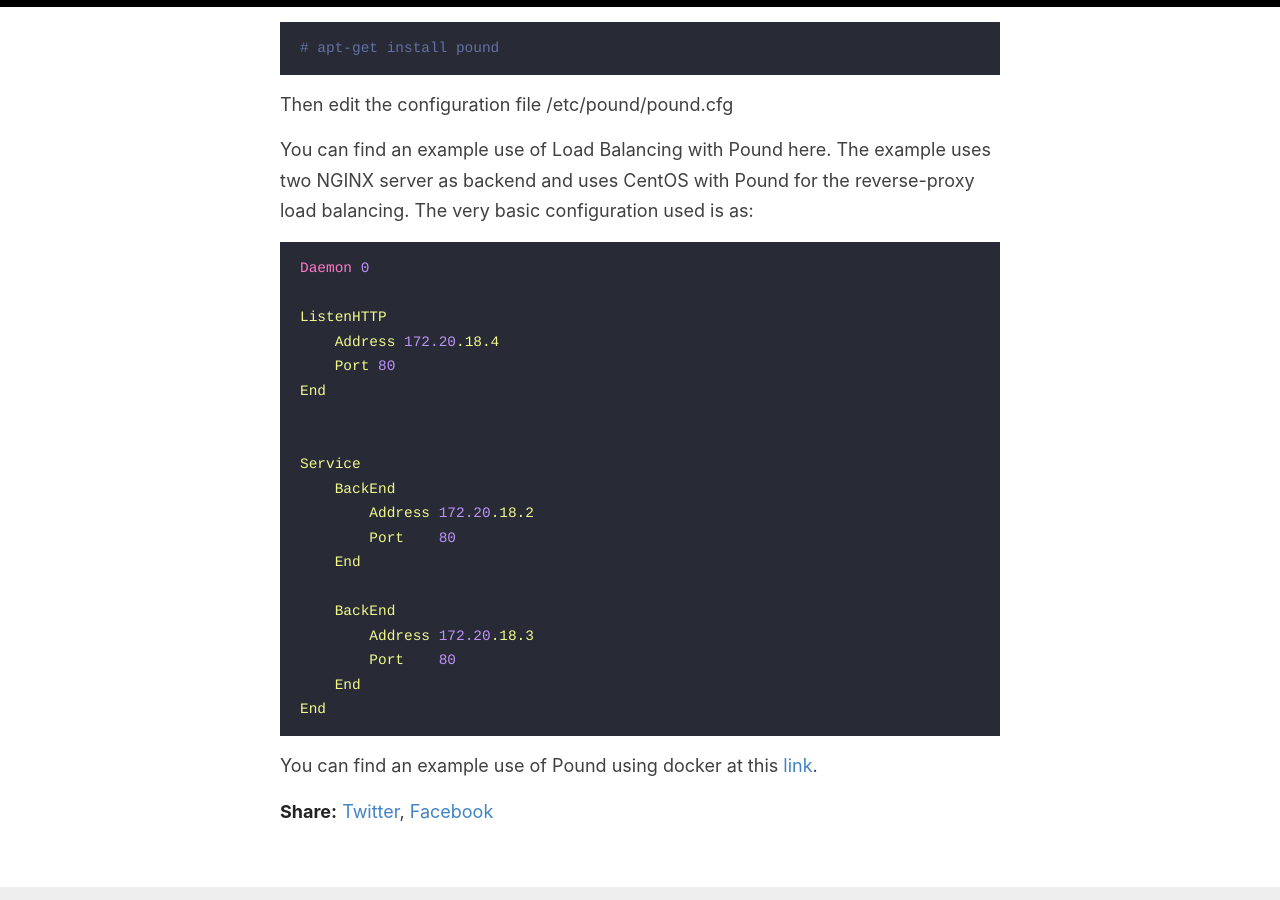
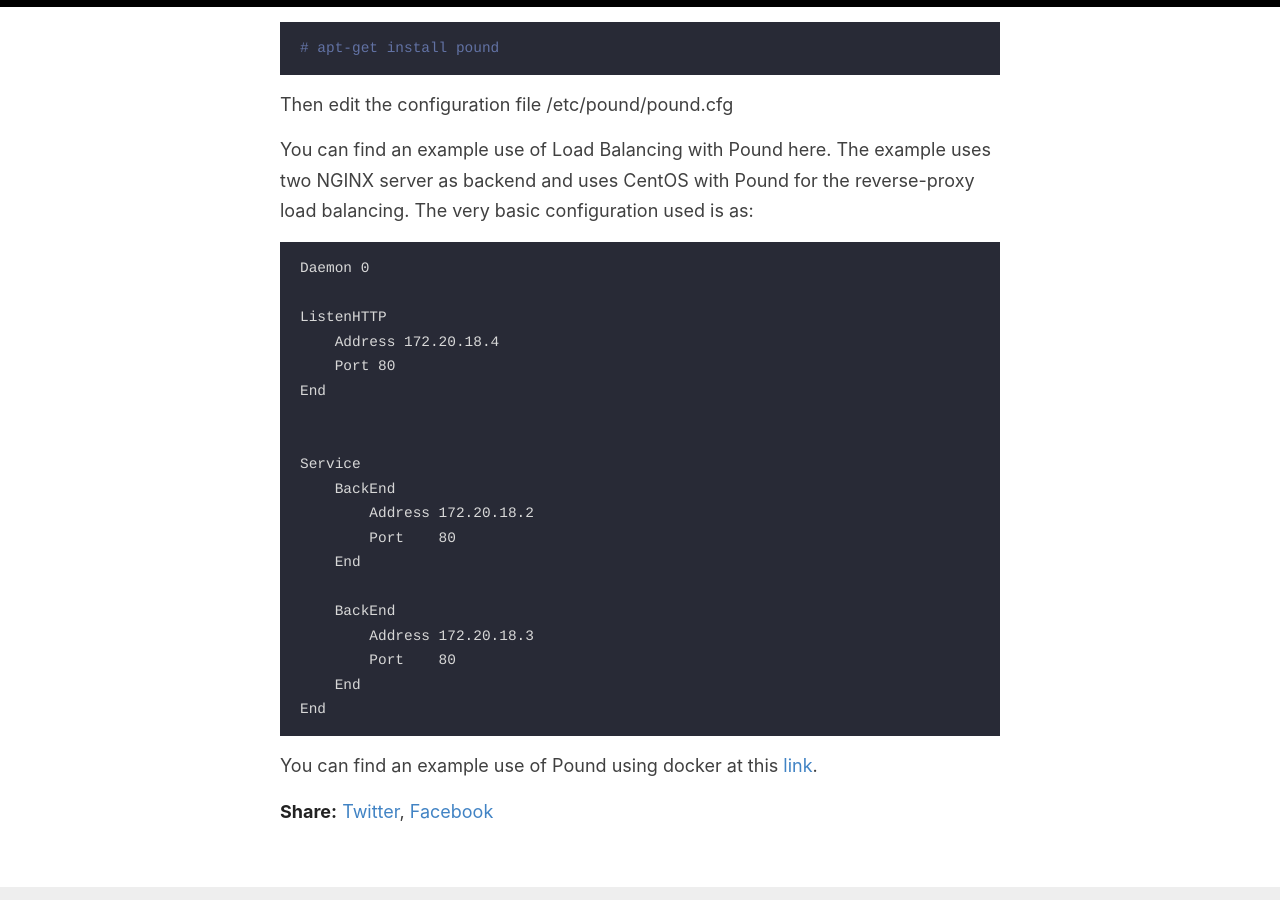
Before and after one commit to opnchaudhary/parasnath.com.np, a Jekyll site: the page built from src/_posts/2020-01-08-load-balancing-with-pound.markdown, in a window 1280 px wide and 900 px high, scrolled down 679 px. Built offline with Jekyll 4.4.1, drawn with Linux system fonts in a browser that asks for light colours; comment, search, counter and statistics services are not loaded.

Commit message:
fixing language for syntax highlighting

````diff
--- a/src/_drafts/2020-01-20-setting-up-lamp-server-along-with-reverse-proxy-using-nginx.markdown
+++ b/src/_drafts/2020-01-20-setting-up-lamp-server-along-with-reverse-proxy-using-nginx.markdown
@@ -60,7 +60,7 @@
 # systemctl enable - now ngnix
 ```
 To configure the reverse proxy, in your nginx.conf file you can add
-```nginx
+```
 server {
 ….
  /{
--- a/src/_drafts/2020-setup-apache-hosting-from-home-directory.markdown
+++ b/src/_drafts/2020-setup-apache-hosting-from-home-directory.markdown
@@ -18,7 +18,7 @@
 # firewall-cmd -P - add-service=https
 ```
 enable home directory serving by editing /etc/httpd/conf.d/userdir.conf
-```nginx
+```
 <IfModule mod_userdir.c>
     # UserDir disabled
     UserDir public_html
--- a/src/_posts/2020-01-08-load-balancing-with-pound.markdown
+++ b/src/_posts/2020-01-08-load-balancing-with-pound.markdown
@@ -26,7 +26,7 @@
 Then edit the configuration file /etc/pound/pound.cfg
 
 You can find an example use of Load Balancing with Pound here. The example uses two NGINX server as backend and uses CentOS with Pound for the reverse-proxy load balancing. The very basic configuration used is as:
-```nginx
+```
 Daemon 0
 
 ListenHTTP
--- a/src/_posts/2020-01-10-using-custom-fonts-with-flutter-app.markdown
+++ b/src/_posts/2020-01-10-using-custom-fonts-with-flutter-app.markdown
@@ -9,7 +9,7 @@
 ---
 The default fonts in the flutter application are great. However, if we want to have custom fonts in the app, we can do that pretty easily. It's pretty easy to use. First of all, download the .ttf files of the fonts and add them to the 'fonts' directory inside your flutter project. The directory structure should be like:
 <!--more-->
-```nginx
+```
 flutter_project/
  - android/
  - build/
````
